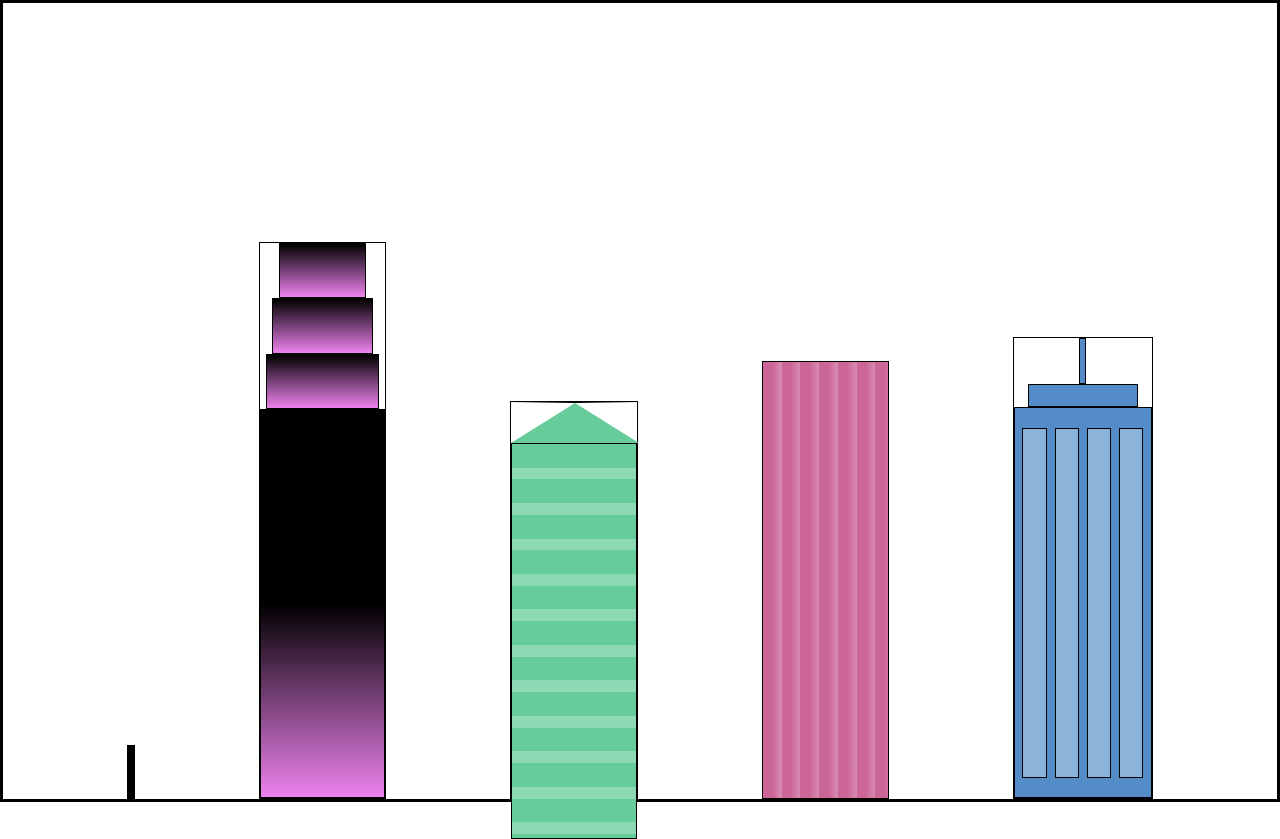
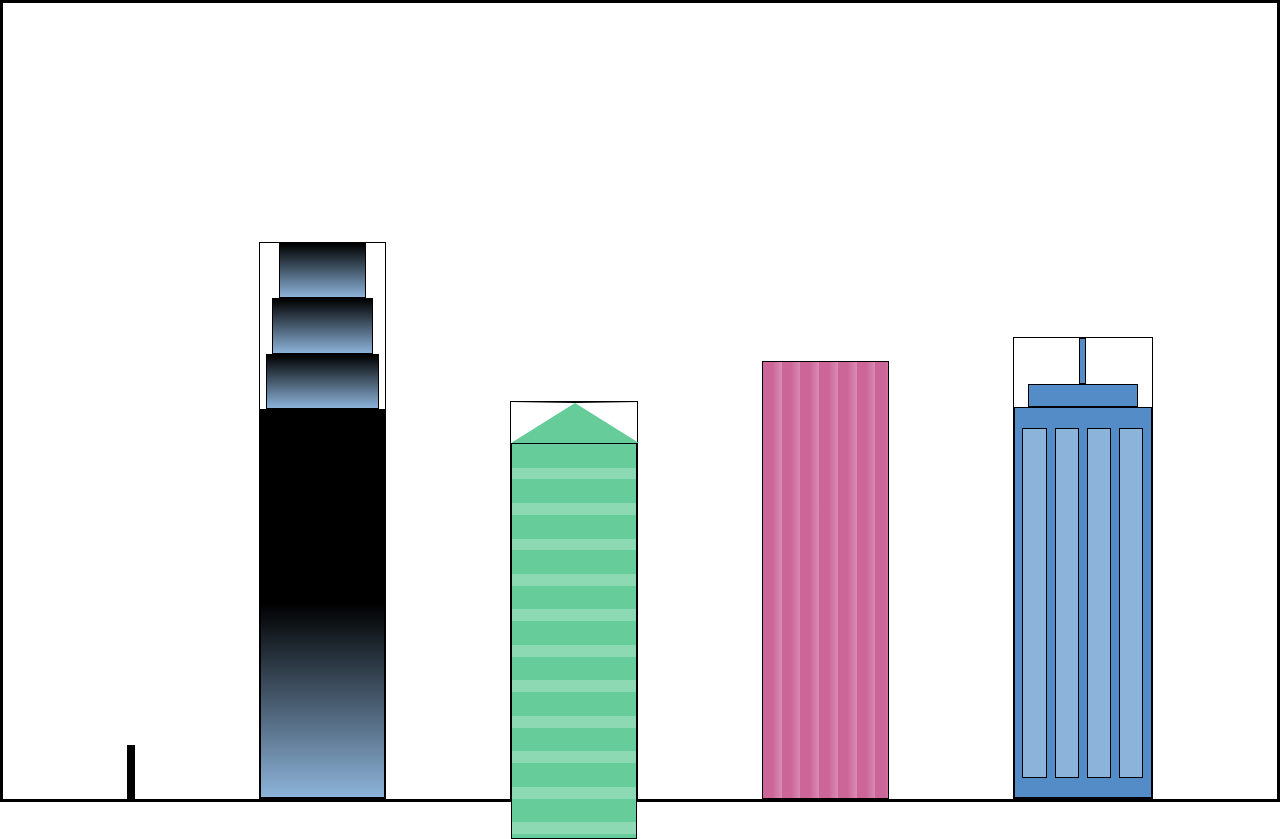
Before and after one commit to SubairMohamed/My-Portofolio, a plain HTML site: page projects freecodecamp/Css Variable/pratical/index.html in a window 1280 px wide. Drawn offline with Linux system fonts and the light colour scheme.

Commit message:
looking-position

```diff
--- a/projects freecodecamp/Css Variable/pratical/index.css
+++ b/projects freecodecamp/Css Variable/pratical/index.css
@@ -3,10 +3,10 @@
   --building-color2: #66cc99;
   --building-color3: black;
   --building-color4: #d98cb3;
-  --window-color1: violet;
+  --window-color1: #8cb3d9;
   --window-color2: #8cd9b3;
-  --window-color3: #8cb3d9;
-  --window-color4: gold;
+  --window-color3: gold;
+  --window-color4: violet;
 }
 
 * {
```
